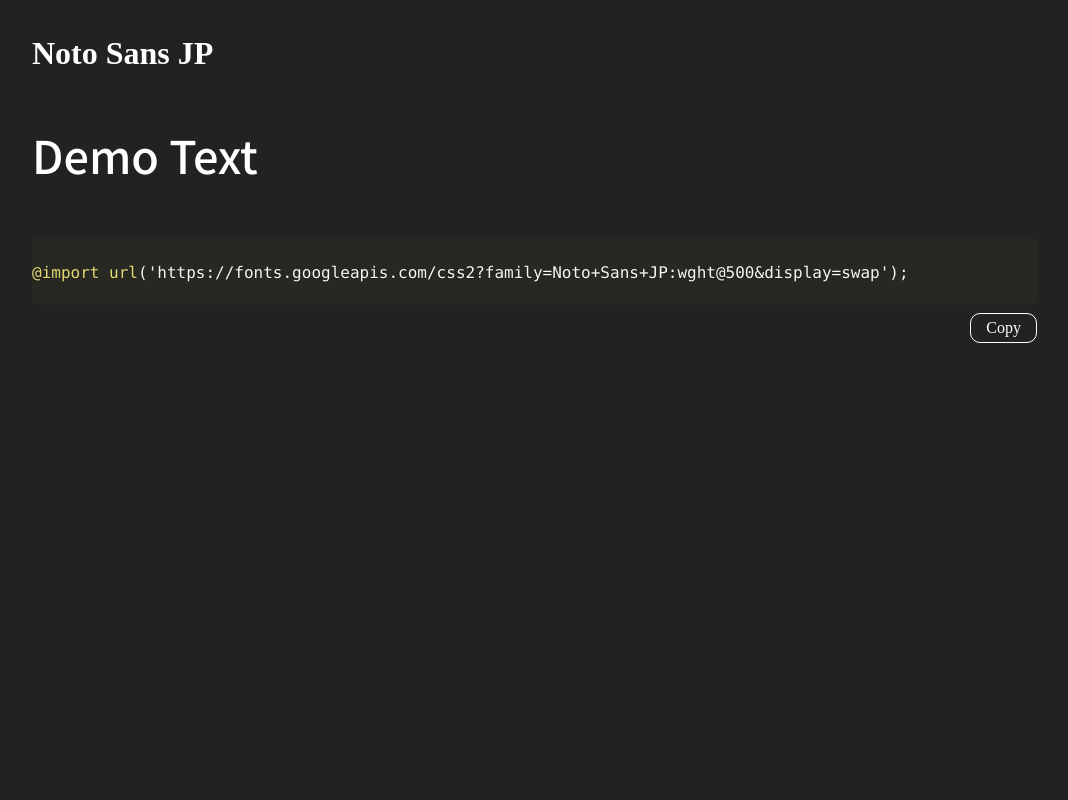
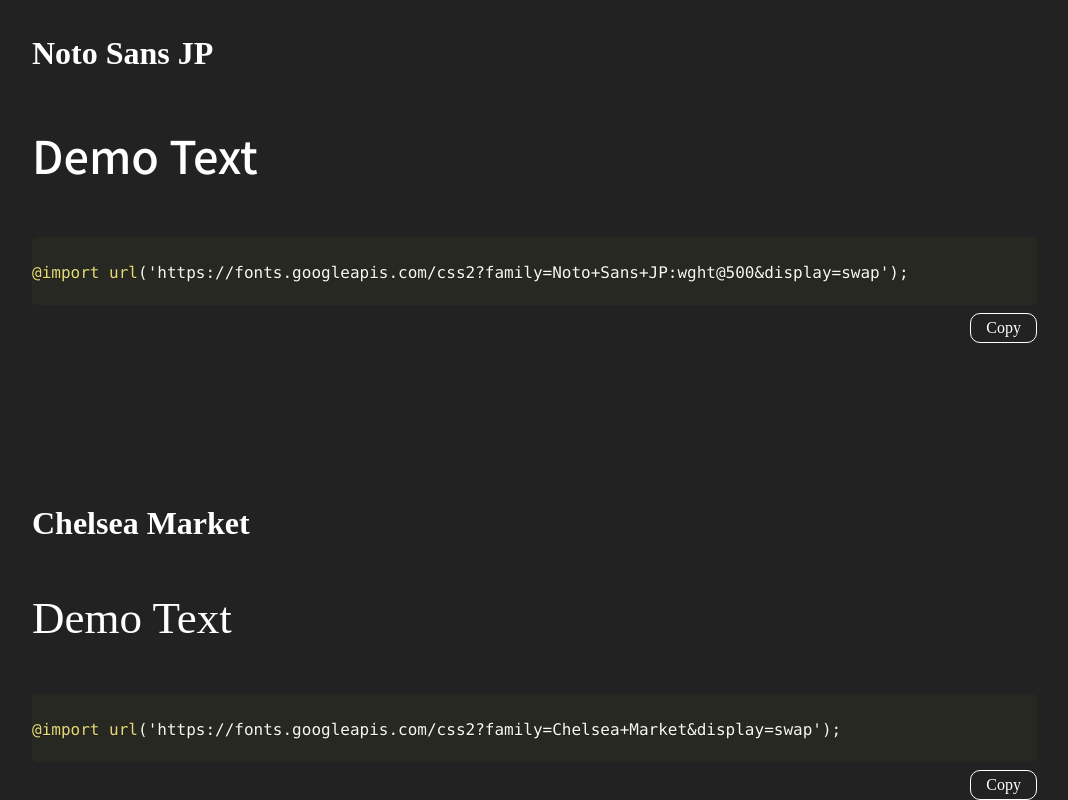
Before and after one commit to JoshQuaintance/fonts, a plain HTML site: page index.html in a window 1280 px wide. Shown: the part 3595-4395 px from the top of the page, without its empty margins (43-1111 px from the left). Before the commit the page ends 3938 px from the top, so only its background shows below. Drawn offline with nearby package versions, Linux system fonts and the light colour scheme; a web font is replaced by a local one.

Commit message:
New Font : Chelsea Market

```diff
--- a/index.html
+++ b/index.html
@@ -161,7 +161,20 @@
 
 </li>
 
+<section id="chelsea-market"></section>
+<li class="chelsea-market">
 
+<h1>Chelsea Market</h1>
+
+<span class="demo chelsea-market">Demo Text</span>
+
+<pre><code class="language-css chelsea-market-import">
+@import url('https://fonts.googleapis.com/css2?family=Chelsea+Market&display=swap');
+</code></pre>
+
+<span class="btn" id="chelsea-market" onclick="copyImport(this.id)">Copy</span>
+
+</li>
 
 
 </ul>
--- a/styles.scss
+++ b/styles.scss
@@ -21,6 +21,9 @@
 
 /* Noto Sans JP */
 @import url('https://fonts.googleapis.com/css2?family=Noto+Sans+JP:wght@500&display=swap');
+
+/* Chelsea Market */
+@import url('https://fonts.googleapis.com/css2?family=Chelsea+Market&display=swap');
 
 :root {
 	--transition: all .5s ease;
@@ -192,4 +195,8 @@ span {
 	&.noto {
 		font-family: 'Noto Sans JP', cursive;
 	}
+
+	&.chelsea-market {
+		font-family: 'Chelsea Market', cursive;
+	}
 }
```
